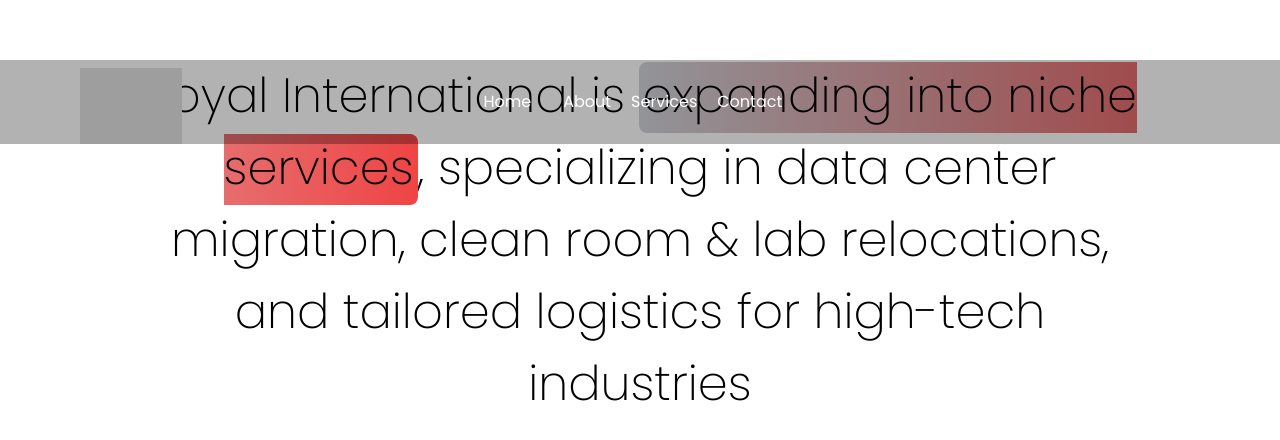
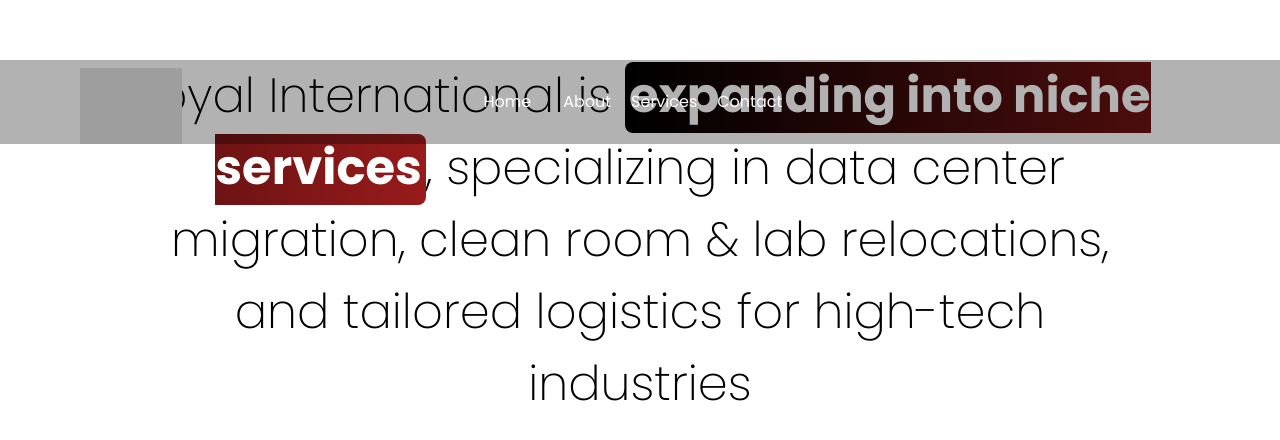
Before and after one commit to faznaa/royalintl, a React (Create React App) app: page /services in a window 1280 px wide. Shown: the part 340-780 px from the top of the page. Built offline with nearby package versions, Linux system fonts and the light colour scheme; grey boxes are pictures that could not be loaded; a web font is replaced by a local one.

Commit message:
fixed random generating text

```diff
--- a/src/components/Highlight.tsx
+++ b/src/components/Highlight.tsx
@@ -30,7 +30,7 @@ const Highlight = ({
           display: "inline",
         }}
         className={cn(
-          `relative inline-block pb-1   px-1 rounded-lg bg-gradient-to-l from-red-500 to-gray-300 `,
+          `relative inline-block pb-1   px-1 rounded-lg bg-gradient-to-l from-red-800 to-black `,
           className
         )}
       >
--- a/src/components/ServiceCopy.tsx
+++ b/src/components/ServiceCopy.tsx
@@ -88,7 +88,7 @@ const ServiceCopy: React.FC<ServiceProps> = ({ title, description, video, images
         <div
           className="mt-[50vh] mx-32 text-5xl font-extralight text-center mb-10 leading-[1.5]"
         >
-          Royal International is <Highlight>expanding into niche services</Highlight>, specializing in data center migration, clean room & lab relocations, and tailored logistics for high-tech industries
+          Royal International is <Highlight><span className='text-white font-bold'>expanding into niche services</span></Highlight>, specializing in data center migration, clean room & lab relocations, and tailored logistics for high-tech industries
         </div>
       }
       <motion.section
```
